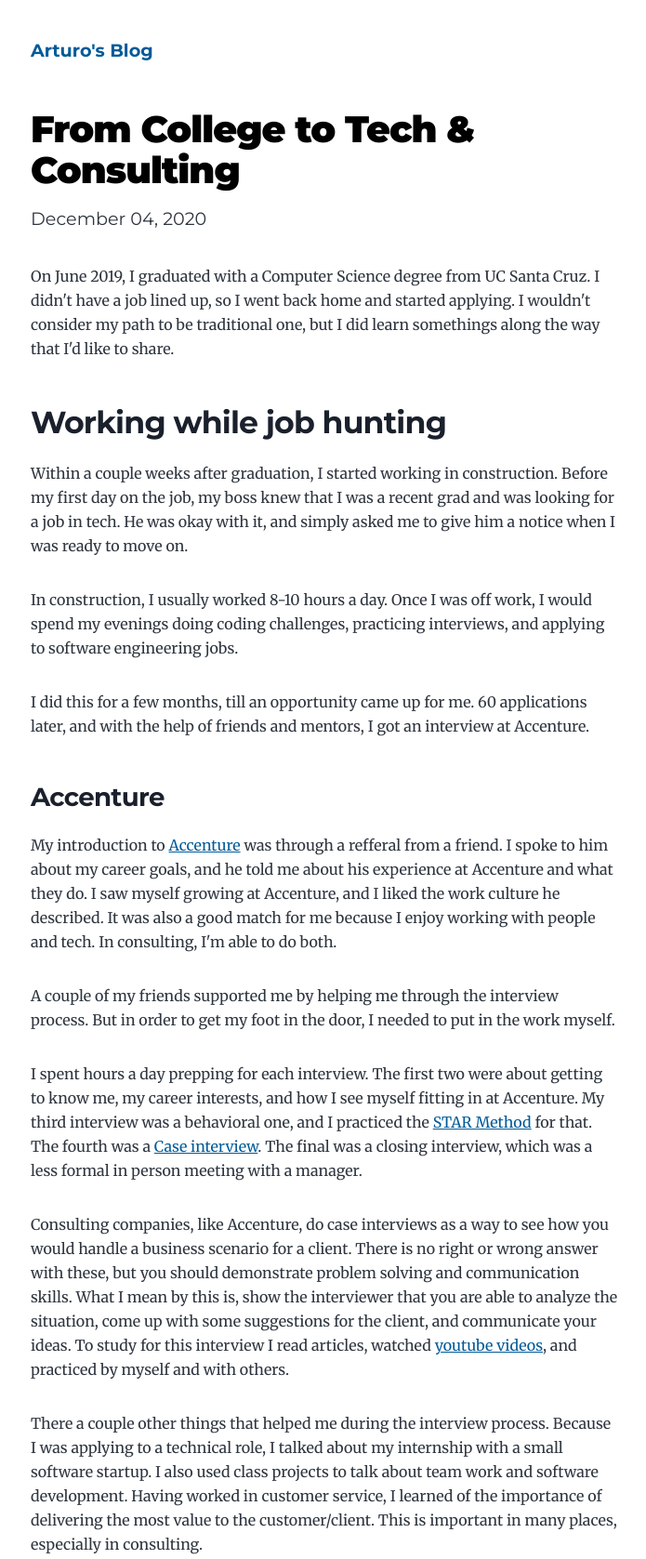
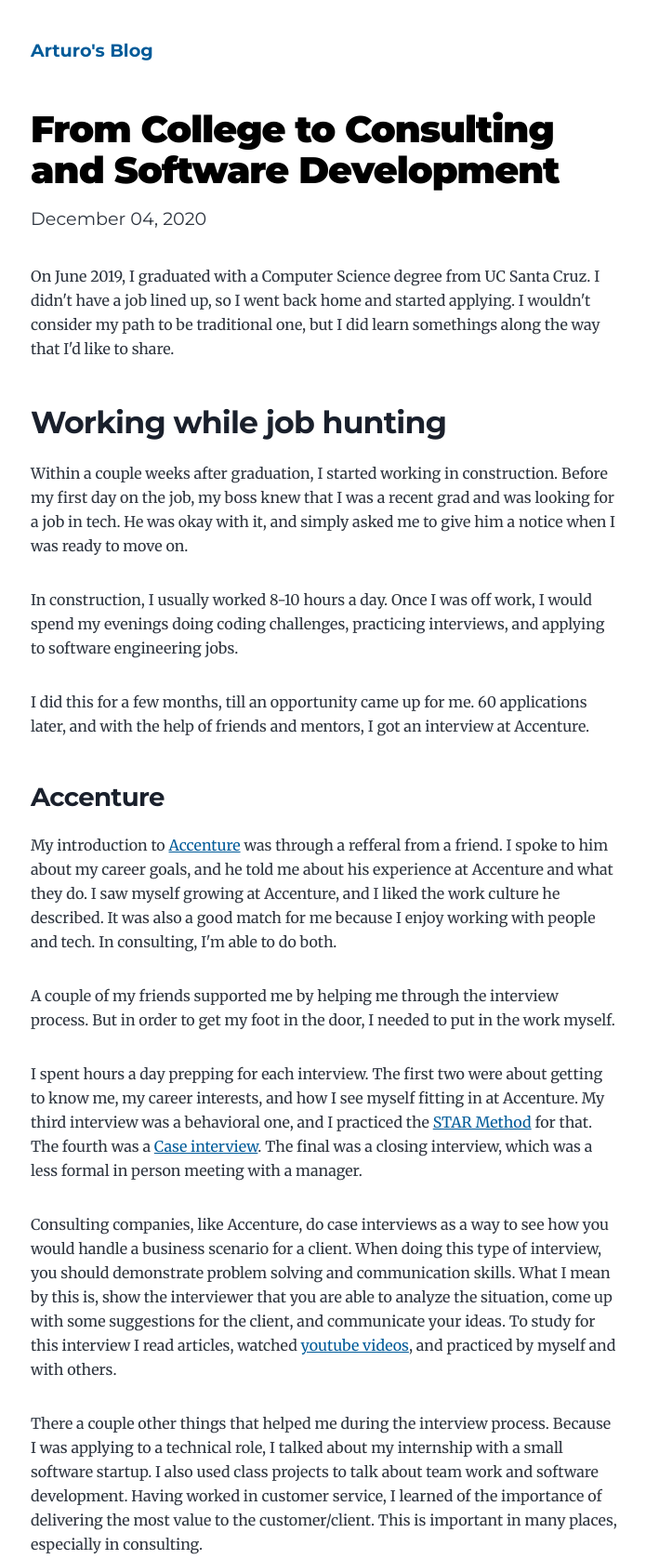
Before and after one commit to alopez96/personal-blog, a Gatsby site: page /after-graduation/ in a window 1280 px wide. Shown: the top 1677 px of the page at 93% size, without its empty margins (291-986 px from the left). Built offline with nearby package versions, Linux system fonts and the light colour scheme; Gatsby itself is replaced by a stand-in of ours.

Commit message:
minor text updates

```diff
--- a/content/blog/after-graduation/index.md
+++ b/content/blog/after-graduation/index.md
@@ -1,7 +1,7 @@
 ---
-title: From College to Tech & Consulting
+title: From College to Consulting and Software Development
 date: "2020-12-04T06:07:30.169Z"
-description: I graduated from UC Santa Cruz with a Computer Science degree and now work in consulting and tech.
+description: Graduated from UC Santa Cruz with a Computer Science degree and I now work in consulting as a software developer.
 ---
 
 On June 2019, I graduated with a Computer Science degree from UC Santa Cruz.
@@ -34,8 +34,8 @@ My third interview was a behavioral one, and I practiced the <a href="https://ww
 The fourth was a <a href='https://biginterview.com/case-interview-questions/' target='_blank'>Case interview</a>. The final was a closing interview, which was a less formal in person meeting with a manager.
 
 Consulting companies, like Accenture, do case interviews as a way to see how you would
-handle a business scenario for a client. There is no right or wrong answer with these,
-but you should demonstrate problem solving and communication skills. What I mean by this is, show the interviewer
+handle a business scenario for a client. When doing this type of interview,
+you should demonstrate problem solving and communication skills. What I mean by this is, show the interviewer
 that you are able to analyze the situation, come up with some suggestions for the client, and communicate your ideas.
 To study for this interview I read articles, watched <a href='https://www.youtube.com/user/caseinterview' target='_blank'>youtube videos</a>, and practiced by myself and with others.
 
```
